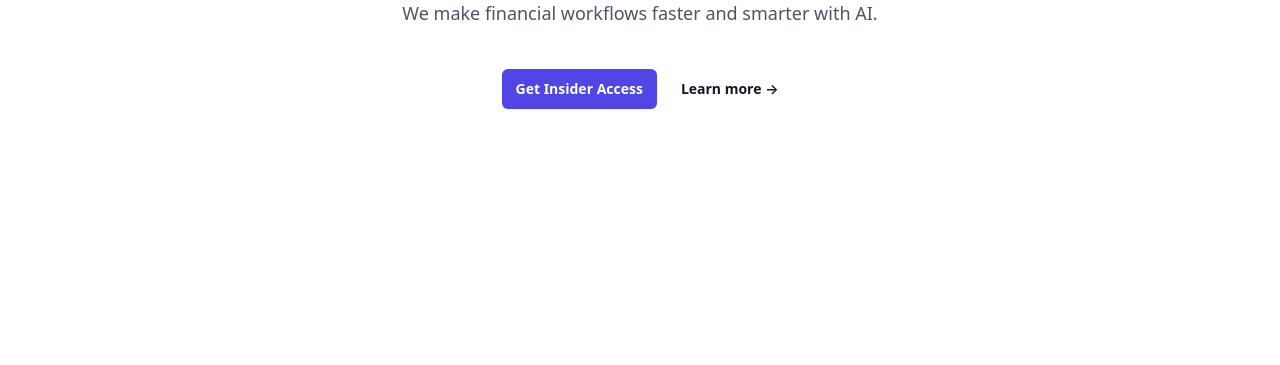
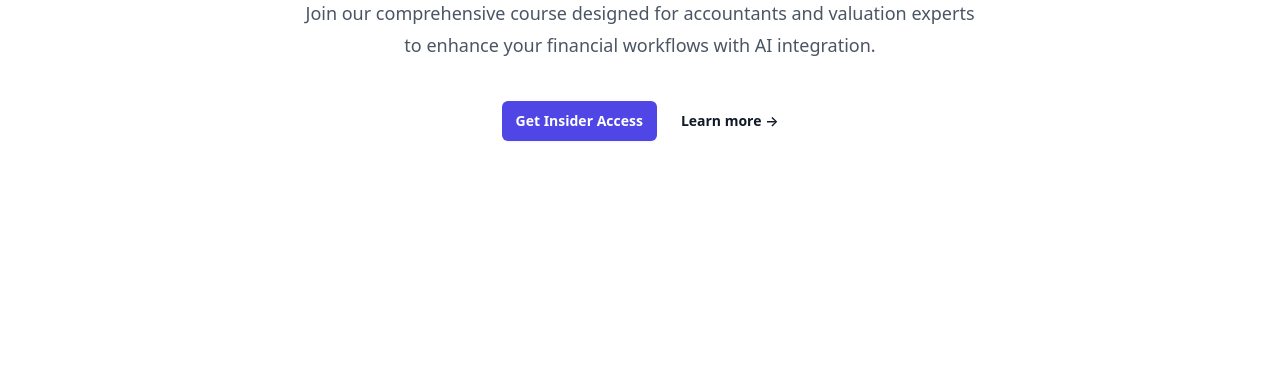
Before and after one commit to adam-leigh/adam-leigh.github.io, a website: page index.html in a window 1280 px wide. Shown: the part 491-856 px from the top of the page. Before the commit the page ends 824 px from the top, so only its background shows below. Drawn offline with nearby package versions, Linux system fonts and the light colour scheme; files that its build step writes are made by us from their sources.

Commit message:
Updating call-to-action

```diff
--- a/index.html
+++ b/index.html
@@ -85,7 +85,7 @@
         </div>
         <div class="text-center">
           <h1 class="text-4xl font-bold tracking-tight text-gray-900 sm:text-6xl">Integrating AI into Valuation</h1>
-          <p class="mt-6 text-lg leading-8 text-gray-600">We make financial workflows faster and smarter with AI.</p>
+          <p class="mt-6 text-lg leading-8 text-gray-600">Join our comprehensive course designed for accountants and valuation experts to enhance your financial workflows with AI integration.</p>
           <div class="mt-10 flex items-center justify-center gap-x-6">
             <a href="#" class="rounded-md bg-indigo-600 px-3.5 py-2.5 text-sm font-semibold text-white shadow-sm hover:bg-indigo-500 focus-visible:outline focus-visible:outline-2 focus-visible:outline-offset-2 focus-visible:outline-indigo-600">Get Insider Access</a>
             <a href="#" class="text-sm font-semibold leading-6 text-gray-900">Learn more <span aria-hidden="true">→</span></a>
```
